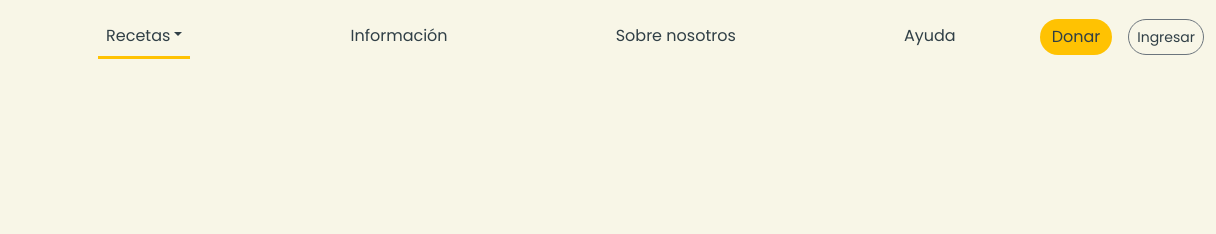
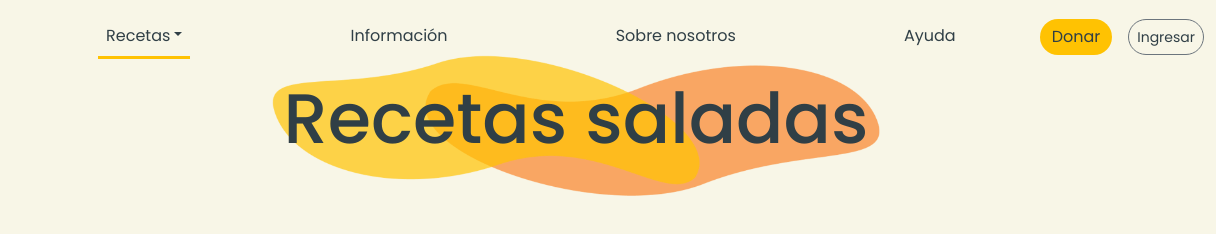
Before and after one commit to alinoelia/proyecto-receclick, a website built with Vite: page recetasSaladas.html in a window 1280 px wide. Shown: the full height of the page, 64-1280 px from the left. Built offline with nearby package versions, Linux system fonts and the light colour scheme.

Commit message:
Titulos agregados por Dali

```diff
--- a/css/style.css
+++ b/css/style.css
@@ -82,3 +82,22 @@ h1{
     position: relative;
     top: 20%;
 }
+
+.cajatitulo{
+    display: flex;
+    justify-content: center;
+    align-items: center;
+    position: relative;
+    top: 0;
+    padding-top: 30px;
+}
+.titulo{
+    position: absolute;
+    top: 50%;
+    left: 50%;
+    transform: translate(-50%, -40%);
+    text-align: center;
+}
+h2{
+    font-size: 70px;
+}
--- a/recetasSaladas.html
+++ b/recetasSaladas.html
@@ -35,20 +35,23 @@
                 <a class="nav-link" href="#">Ayuda</a>
               </li>
             </ul>
-            <form class="d-flex">
-              <button class="btn btn-outline-success me-3" type="button">
-                Donar
-              </button>
-              <button class="btn btn-sm btn-outline-secondary" type="button">
-                Ingresar
-              </button>
-            </form>
+              <form class="d-flex">
+                <button class="btn btn-outline-success me-3" type="button">Donar</button>
+                <button class="btn btn-sm btn-outline-secondary" type="button">Ingresar</button>
+              </form>
           </div>
         </div>
       </nav>
     </header>
-    <main></main>
-    <footer></footer>
+    <main>
+      <div class="cajatitulo">
+        <img src="public/img/blobtitulo.png" alt="fondo titulo" width="50%" height="50%">
+          <h2 class="titulo">Recetas saladas</h2>
+      </div>
+    </main>
+    <footer>
+
+    </footer>
     <script src="https://cdn.jsdelivr.net/npm/bootstrap@5.3.3/dist/js/bootstrap.bundle.min.js" integrity="sha384-YvpcrYf0tY3lHB60NNkmXc5s9fDVZLESaAA55NDzOxhy9GkcIdslK1eN7N6jIeHz" crossorigin="anonymous"></script>
   </body>
 </html>
```
Also changed, not shown: public/img/blobtitulo.png (added).
